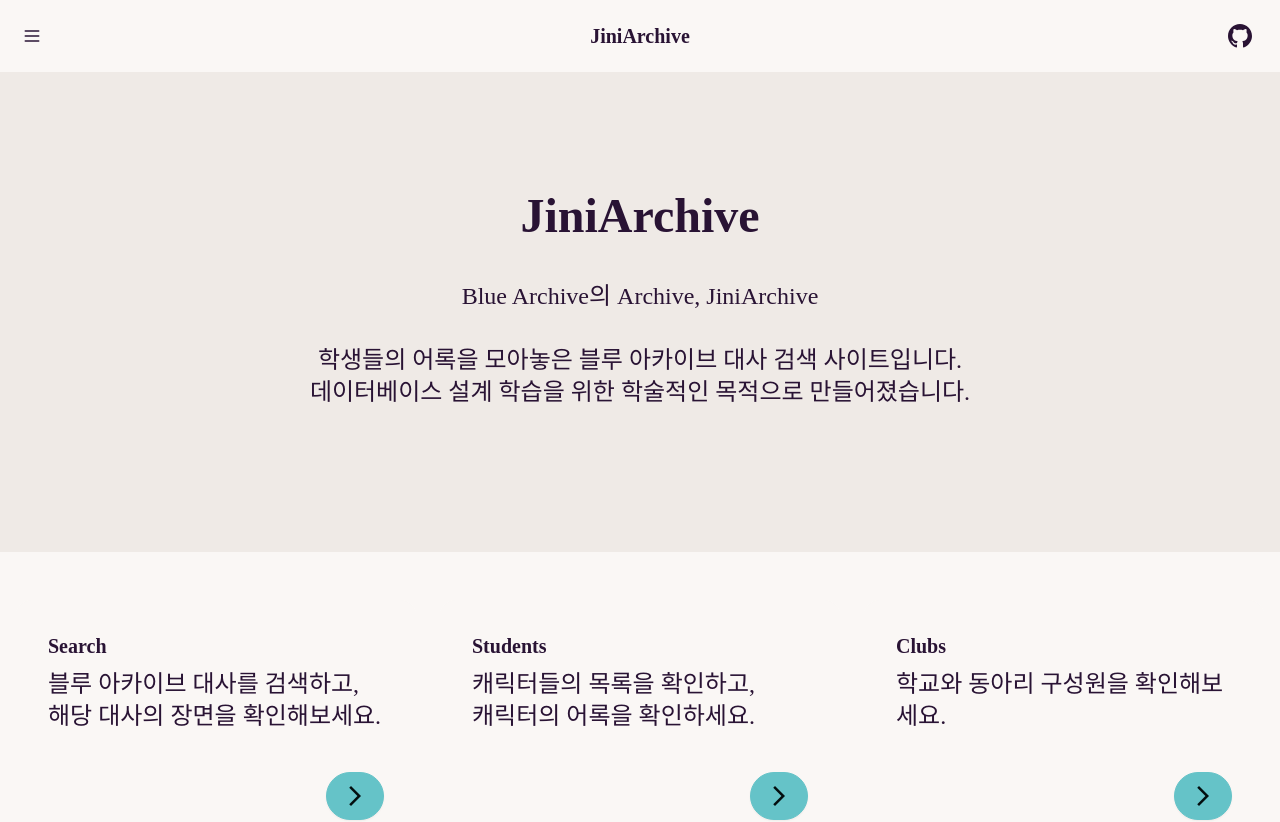
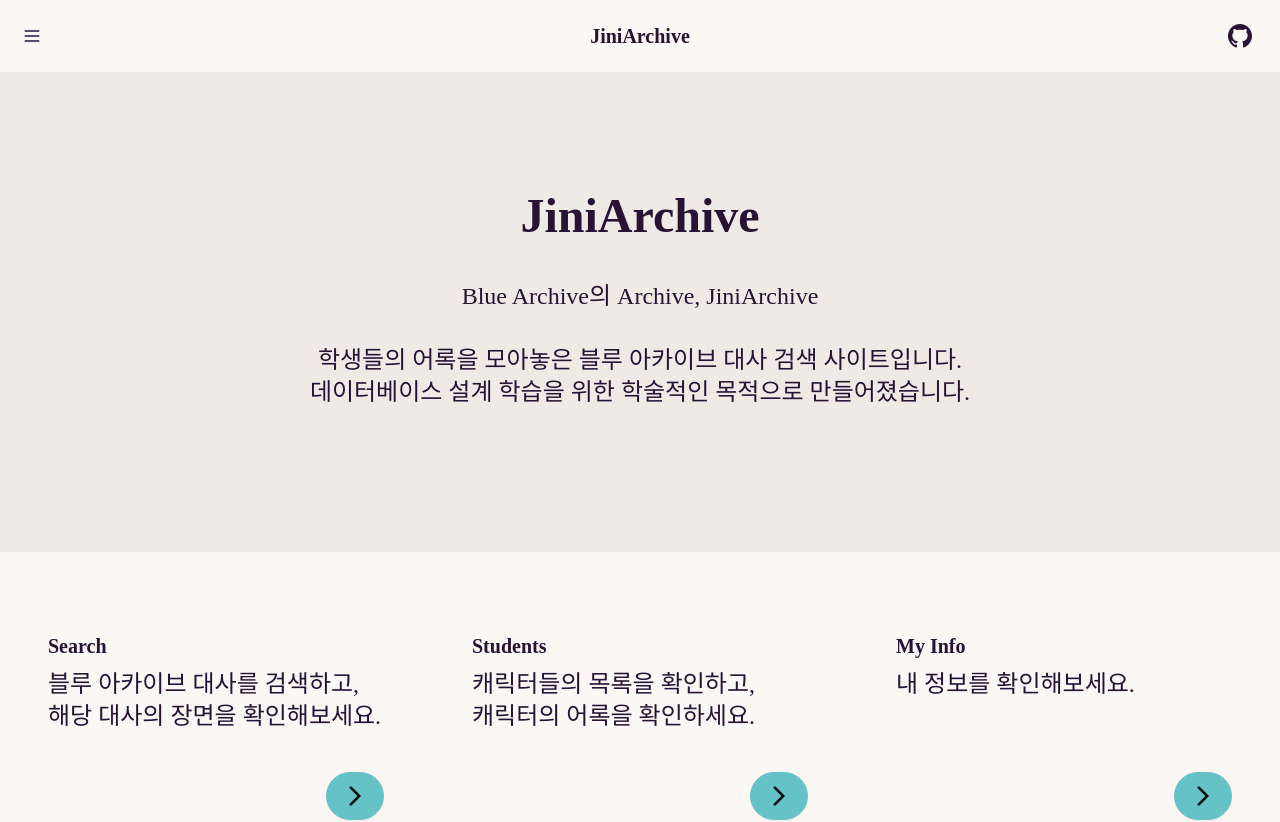
Before and after one commit to RieLCho/CSC4020-final-project, a React (Vite) app in the folder frontend/: page / in a window 1280 px wide. Shown: the top 822 px of the page. Built offline with nearby package versions, Linux system fonts and the light colour scheme; a web font is replaced by a local one.

Commit message:
feat: 클럽 페이지를 내 정보 페이지로 변경 및 관련 링크 수정

```diff
--- a/frontend/src/components/Header.tsx
+++ b/frontend/src/components/Header.tsx
@@ -33,7 +33,7 @@
               <Link to="/students">Student</Link>
             </li>
             <li>
-              <Link to="/clubs">Club</Link>
+              <Link to="/myinfo">My Info</Link>
             </li>
           </ul>
         </div>
--- a/frontend/src/pages/Clubs.tsx
+++ /dev/null
@@ -1,9 +0,0 @@
-const Clubs = () => {
-  return (
-    <div>
-      <h1>Clubs</h1>
-    </div>
-  );
-};
-
-export default Clubs;
--- a/frontend/src/pages/Home.tsx
+++ b/frontend/src/pages/Home.tsx
@@ -57,12 +57,15 @@
 
           <div className="card bg-base-100 shadow-xl">
             <div className="card-body">
-              <h2 className="card-title">Clubs</h2>
+              <h2 className="card-title">My Info</h2>
               <span className="whitespace-pre-line h-[96px]">
-                {'학교와 동아리 구성원을 확인해보세요.'}
+                {'내 정보를 확인해보세요.'}
               </span>
               <div className="card-actions justify-end">
-                <button className="btn btn-primary">
+                <button
+                  className="btn btn-primary "
+                  onClick={() => (window.location.href = '/myinfo')}
+                >
                   <span className="material-icons ">arrow_forward_ios</span>
                 </button>
               </div>
--- /dev/null
+++ b/frontend/src/pages/MyInfo.tsx
@@ -0,0 +1,9 @@
+const MyInfo = () => {
+  return (
+    <div>
+      <h1>My Info</h1>
+    </div>
+  );
+};
+
+export default MyInfo;
--- a/frontend/src/routes.tsx
+++ b/frontend/src/routes.tsx
@@ -2,7 +2,7 @@
 import Search from './pages/Search';
 import Home from './pages/Home';
 import Students from './pages/Students';
-import Clubs from './pages/Clubs';
+import MyInfo from './pages/MyInfo';
 
 const router = createBrowserRouter([
   {
@@ -19,8 +19,8 @@
     element: <Students />,
   },
   {
-    path: '/clubs',
-    element: <Clubs />,
+    path: '/myinfo',
+    element: <MyInfo />,
   },
 ]);
 
```
